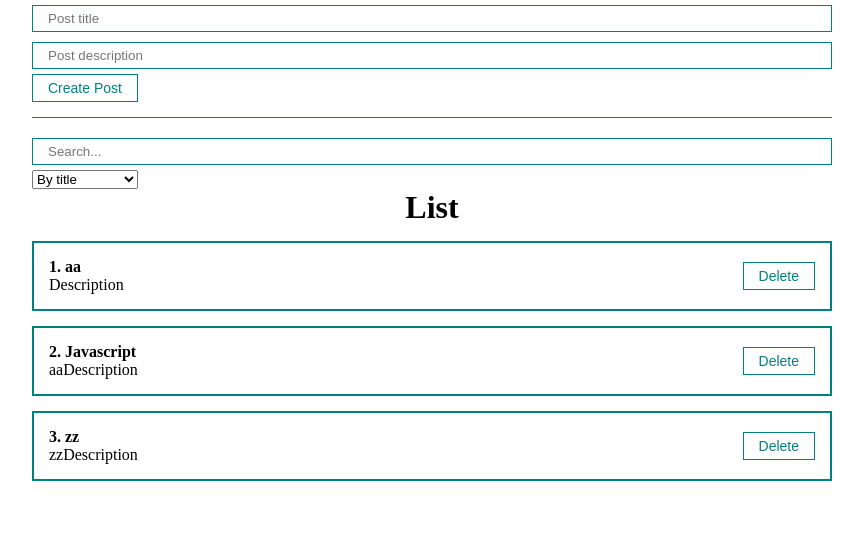
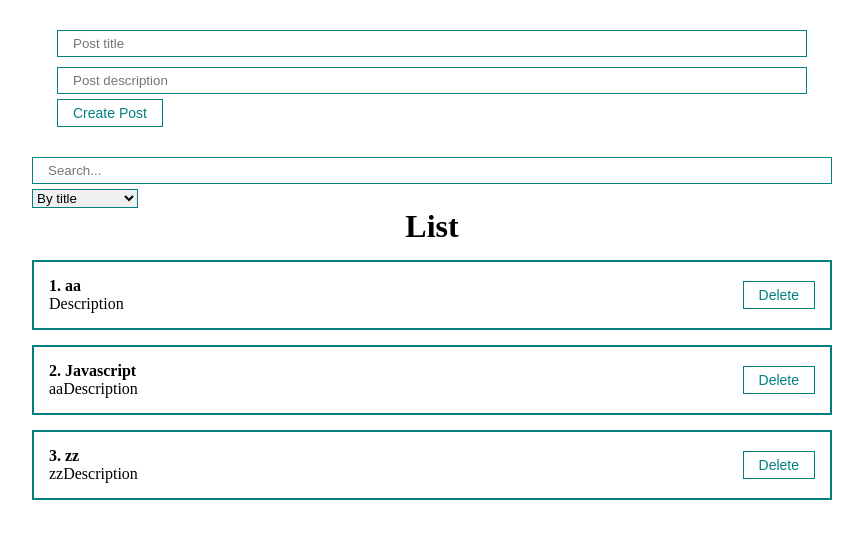
Before and after one commit to robinlant/react-academy, a React (Create React App) app: page /posts in a window 1280 px wide. Shown: the top 538 px of the page, without its empty margins (208-1071 px from the left). Built offline with nearby package versions, Linux system fonts and the light colour scheme.

Commit message:
implementing MyModal _not_stable

```diff
--- a/src/App.js
+++ b/src/App.js
@@ -3,6 +3,7 @@
 import PostList from "./Components/PostList";
 import PostForm from "./Components/PostForm";
 import PostFilter from "./Components/PostFilter";
+import MyModal from "./Components/UI/modal/MyModal";
 
 function App() {
     const [posts,setPosts] = useState([
@@ -11,6 +12,7 @@
         {id:3,title:'zz',body:'zzDescription'}
     ]);
     const [filter,setFilter] = useState({sort:'title',query:''})
+
     const sortedPosts = useMemo(() => {
         if (filter.sort) {
             return [...posts].sort((a,b) => a[filter.sort].localeCompare(b[filter.sort]))
@@ -31,11 +33,12 @@
     const removePost = (post) => {
         setPosts(posts.filter((p)=>p.id !== post.id))
     }
-
+    //<hr style={{margin:'15px 0',backgroundColor:'teal',border:'none',height:'1px'}}/>
     return (
         <div className="App">
-            <PostForm  createPost={createPost}/>
-            <hr style={{margin:'15px 0',backgroundColor:'teal',border:'none',height:'1px'}}/>
+            <MyModal visible={true}>
+                <PostForm  createPost={createPost}/>
+            </MyModal>
             <PostFilter filter={filter} setFilter={setFilter}/>
             <PostList posts={searchedAndSortedPosts} title={'List'} removePost={removePost}/>
         </div>
--- /dev/null
+++ b/src/Components/UI/modal/MyModal.jsx
@@ -0,0 +1,18 @@
+import React from 'react';
+import classes from './MyModal.module.css';
+
+const MyModal = ({children,visible,setVisible}) => {
+    const rootClasses = [classes.myModal]
+    if (visible) {
+        rootClasses.push(classes.active)
+    }
+    return (
+        <div className={[rootClasses].join(' ')}>
+            <div className={classes.myModalContent}>
+                {children}
+            </div>
+        </div>
+    );
+};
+
+export default MyModal;
--- /dev/null
+++ b/src/Components/UI/modal/MyModal.module.css
@@ -0,0 +1,22 @@
+.myModal {
+    position: fixed;
+    top:0;
+    bottom:0;
+    left:0;
+    right:0;
+    display: none;
+    background: rgba(0,0,0, 0.45);
+}
+
+.myModalContent {
+    padding: 25px;
+    background: white;
+    border-radius: 16px;
+    min-width: 250px;
+}
+
+.myModal.active {
+    display: flex;
+    justify-content: center;
+    align-items: center;
+}
--- a/src/Components/UI/select/MySelect.module.css
+++ b/src/Components/UI/select/MySelect.module.css
@@ -1,3 +1,3 @@
 .mySel {
-
+    border: 1px solid teal;
 }
```
